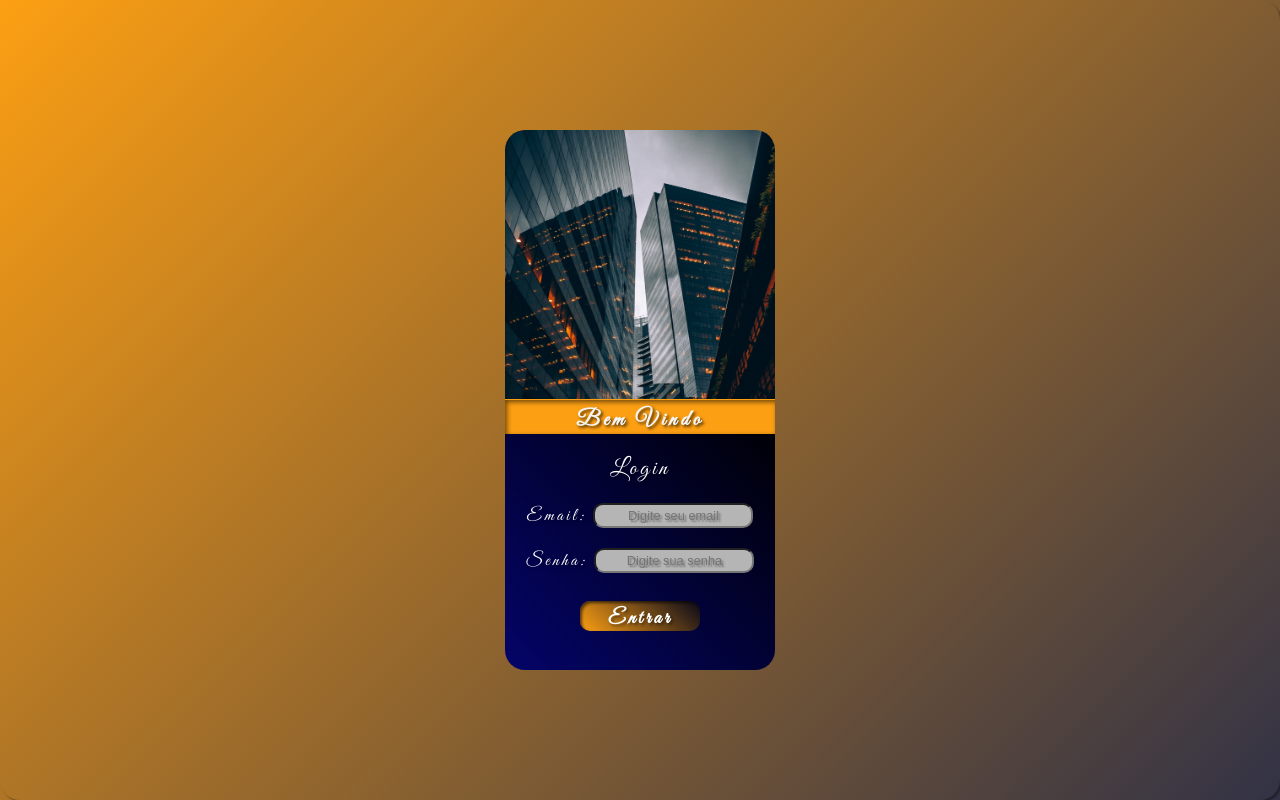
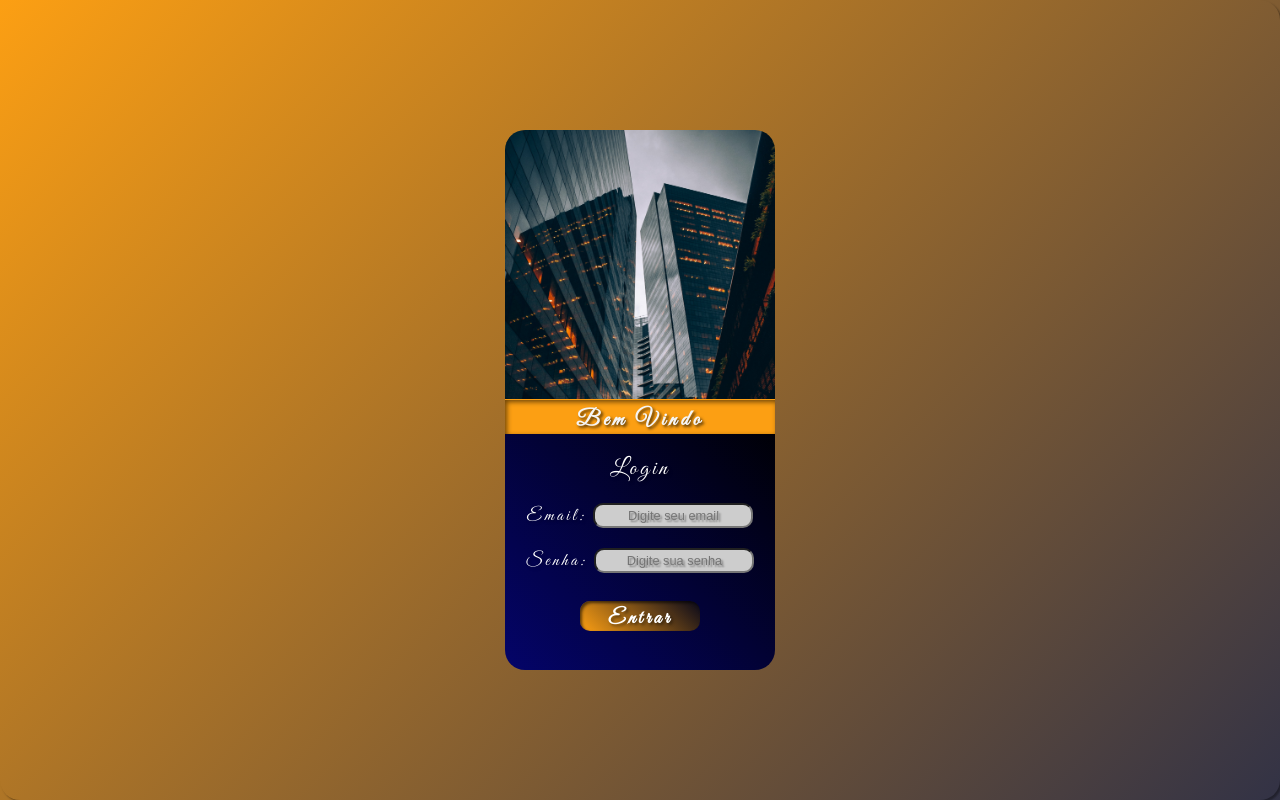
Before and after one commit to lfalvespe/tela-login, a plain HTML site: page index.html in a window 1280 px wide. Drawn offline with Linux system fonts and the light colour scheme.

Commit message:
Update style.css

```diff
--- a/style.css
+++ b/style.css
@@ -79,7 +79,7 @@ label {
 }
 
 #email, #senha {
-    background-color: rgb(181, 181, 181);
+    background-color: rgb(205, 205, 205);
     width: 160px;
     text-shadow: 2px 2px 2px rgba(0, 0, 0, 0.379);
     font-size: 1em;
```
